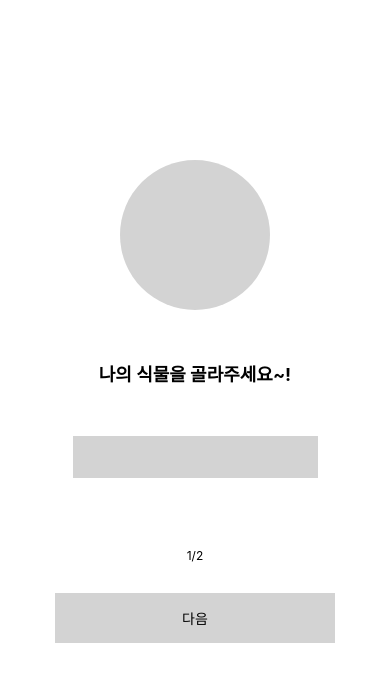
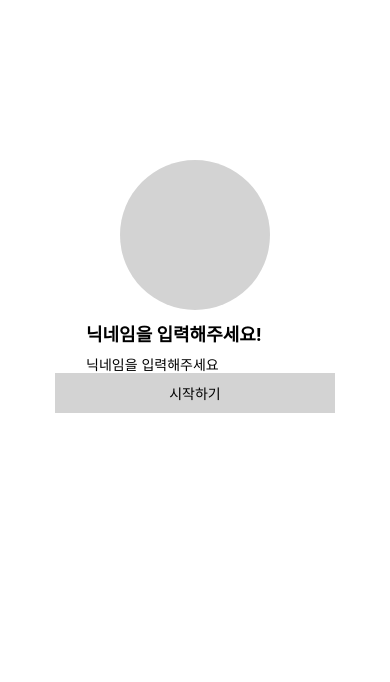
Before and after one commit to pja9362/contents-tech-hackathon, a React Native app in the folder frontend/: screen / in a window 390 px wide. Shown: the top 682 px of the page. Built offline with nearby package versions, Linux system fonts and the light colour scheme.

Commit message:
feat(auth, enrollPlant): api 연결

```diff
--- a/frontend/App.js
+++ b/frontend/App.js
@@ -1,6 +1,7 @@
 import { StyleSheet } from 'react-native';
 import { NavigationContainer } from '@react-navigation/native';
 import { createNativeStackNavigator } from '@react-navigation/native-stack';
+import AuthScreen from './src/pages/Auth';
 import HomeScreen from './src/pages/Home';
 import WelcomeScreen from './src/pages/Welcome';
 import MainScreen from './src/pages/Main';
@@ -11,6 +12,7 @@ const App = () => {
   return (
     <NavigationContainer>
       <Stack.Navigator>
+        <Stack.Screen name="Auth" options={{headerShown: false}} component={AuthScreen} />
         <Stack.Screen name="Home" options={{headerShown: false}} component={HomeScreen} />
         <Stack.Screen name="Welcome" options={{headerShown: false}} component={WelcomeScreen} />
         <Stack.Screen name="Main" options={{headerShown: false}} component={MainScreen} />
--- a/frontend/package.json
+++ b/frontend/package.json
@@ -9,6 +9,7 @@
     "web": "expo start --web"
   },
   "dependencies": {
+    "@react-native-async-storage/async-storage": "^1.19.4",
     "@react-navigation/native": "^6.1.9",
     "@react-navigation/native-stack": "^6.9.17",
     "expo": "~49.0.15",
--- /dev/null
+++ b/frontend/src/pages/Auth.js
@@ -0,0 +1,113 @@
+import React, { useState } from "react";
+import {
+  View,
+  Text,
+  StyleSheet,
+  TouchableOpacity,
+  TextInput,
+} from "react-native";
+import AsyncStorage from "@react-native-async-storage/async-storage";
+
+const Auth = ({ navigation }) => {
+  const API_URL = "http://192.168.0.29:3000";
+  const [username, setUsername] = useState("");
+
+  const onSubmit = async (name) => {
+    try {
+      const response = await fetch(`${API_URL}/auth/signup`, {
+        method: "POST",
+        headers: {
+          "Content-Type": "application/json",
+        },
+        body: JSON.stringify({
+          username: name,
+        }),
+      });
+
+      if (response.ok) {
+        AsyncStorage.setItem("username", name);
+        alert("회원가입이 완료되었습니다.");
+        navigation.navigate("Home");
+      } else if (response.status === 409) {
+        console.log("중복된 닉네임입니다.");
+        alert("닉네임을 확인해주세요!");
+      }
+    } catch (err) {
+      console.log(err);
+    }
+  };
+
+  return (
+    <View style={styles.container}>
+      <View
+        style={{
+          marginTop: "40%",
+          width: 150,
+          height: 150,
+          borderRadius: 75,
+          backgroundColor: "lightgray",
+        }}
+      ></View>
+
+      <View>
+        <Text style={styles.mainText}>닉네임을 입력해주세요!</Text>
+        <View style={styles.inputContainer}>
+          <TextInput
+            placeholder="닉네임을 입력해주세요"
+            onChangeText={(text) => setUsername(text)}
+            value={username}
+          />
+        </View>
+      </View>
+      <TouchableOpacity style={styles.button} onPress={() => onSubmit(username)}>
+        <Text>시작하기</Text>
+      </TouchableOpacity>
+    </View>
+  );
+};
+
+const styles = StyleSheet.create({
+  container: {
+    flex: 1,
+    backgroundColor: "#fff",
+    alignItems: "center",
+    padding: 20,
+  },
+  mainText: {
+    fontSize: 18,
+    fontWeight: "bold",
+    marginVertical: 10,
+  },
+  indexText: {
+    fontSize: 12,
+    marginTop: 10,
+    marginBottom: 10,
+  },
+  inputContainer: {
+    width: "100%",
+    alignItems: "center",
+  },
+  inputWrapper: {
+    flexDirection: "row",
+    alignItems: "center",
+    width: "80%",
+    marginBottom: 20,
+  },
+  input: {
+    flex: 1,
+    height: 40,
+    borderColor: "gray",
+    borderWidth: 1,
+    paddingLeft: 10,
+    marginRight: 10,
+  },
+  button: {
+    width: "80%",
+    height: 40,
+    backgroundColor: "lightgray",
+    justifyContent: "center",
+    alignItems: "center",
+  },
+});
+
+export default Auth;
--- a/frontend/src/pages/Home.js
+++ b/frontend/src/pages/Home.js
@@ -1,18 +1,65 @@
-import React, { useState } from "react";
-import { View, Text, StyleSheet, TouchableOpacity } from "react-native";
+import React, { useState, useEffect } from "react";
+import {
+  View,
+  Text,
+  StyleSheet,
+  TouchableOpacity,
+  TextInput,
+} from "react-native";
+import AsyncStorage from "@react-native-async-storage/async-storage";
 
 const Home = ({ navigation }) => {
+  const API_URL = "http://192.168.0.29:3000";
+
   const [currentStep, setCurrentStep] = useState(1);
+  const [plantType, setPlantType] = useState("");
+  const [plantName, setPlantName] = useState("");
+  const [username, setUsername] = useState("");
 
-  useState(() => {
-    setCurrentStep(1);
+  const getData = async () => {
+    try {
+      const value = await AsyncStorage.getItem('username');
+      if (value !== null && value !== undefined) {
+        setUsername(value);
+        console.log("유저 정보:", value);
+      } else {
+        console.log("유저 정보 없음");
+      }
+    } catch (error) {
+      console.error("로컬 스토리지 에러:", error);
+    }
+  };
+
+  useEffect(() => {
+    getData();
   }, []);
 
-  const onNextStep = () => {
+  const onNextStep = async () => {
     if (currentStep < 2) {
       setCurrentStep(currentStep + 1);
     } else {
-      navigation.navigate("Welcome");
+      try {
+        const response = await fetch(`${API_URL}/plants/enrollPlant`, {
+          method: "POST",
+          headers: {
+            "Content-Type": "application/json",
+          },
+          body: JSON.stringify({
+            username: username,
+            plantType: plantType,
+            plantName: plantName,
+          }),
+        });
+
+        if (response.status === 200) {
+          alert("식물 등록이 완료되었습니다.");
+          navigation.navigate("Welcome");
+        } else {
+          alert("올바른 정보를 입력해주세요");
+        }
+      } catch (err) {
+        console.error(err);
+      }
     }
   };
 
@@ -29,14 +76,29 @@ const Home = ({ navigation }) => {
       ></View>
 
       {currentStep === 1 && (
-        <Text style={styles.mainText}>나의 식물을 골라주세요~!</Text>
+        <View>
+          <Text style={styles.mainText}>나의 식물을 골라주세요~!</Text>
+          <View >
+            <TextInput
+              placeholder="나의 식물 종류를 골라주세요~!"
+              onChangeText={(text) => setPlantType(text)}
+              value={plantType}
+            />
+          </View>
+        </View>
       )}
       {currentStep === 2 && (
-        <Text style={styles.mainText}>내 반려식물의 이름은?!</Text>
+        <View>
+          <Text style={styles.mainText}>내 반려식물의 이름은?!</Text>
+          <View>
+            <TextInput
+              placeholder="내 반려식물의 이름은?!"
+              onChangeText={(text) => setPlantName(text)}
+              value={plantName}
+            />
+          </View>
+        </View>
       )}
-      <View
-        style={{ width: "70%", height: 42, backgroundColor: "lightgray" }}
-      ></View>
 
       <Text style={styles.indexText}>{currentStep}/2</Text>
 
```
Also changed, not shown: 1 other file (tests, documents, lock files or other folders).
